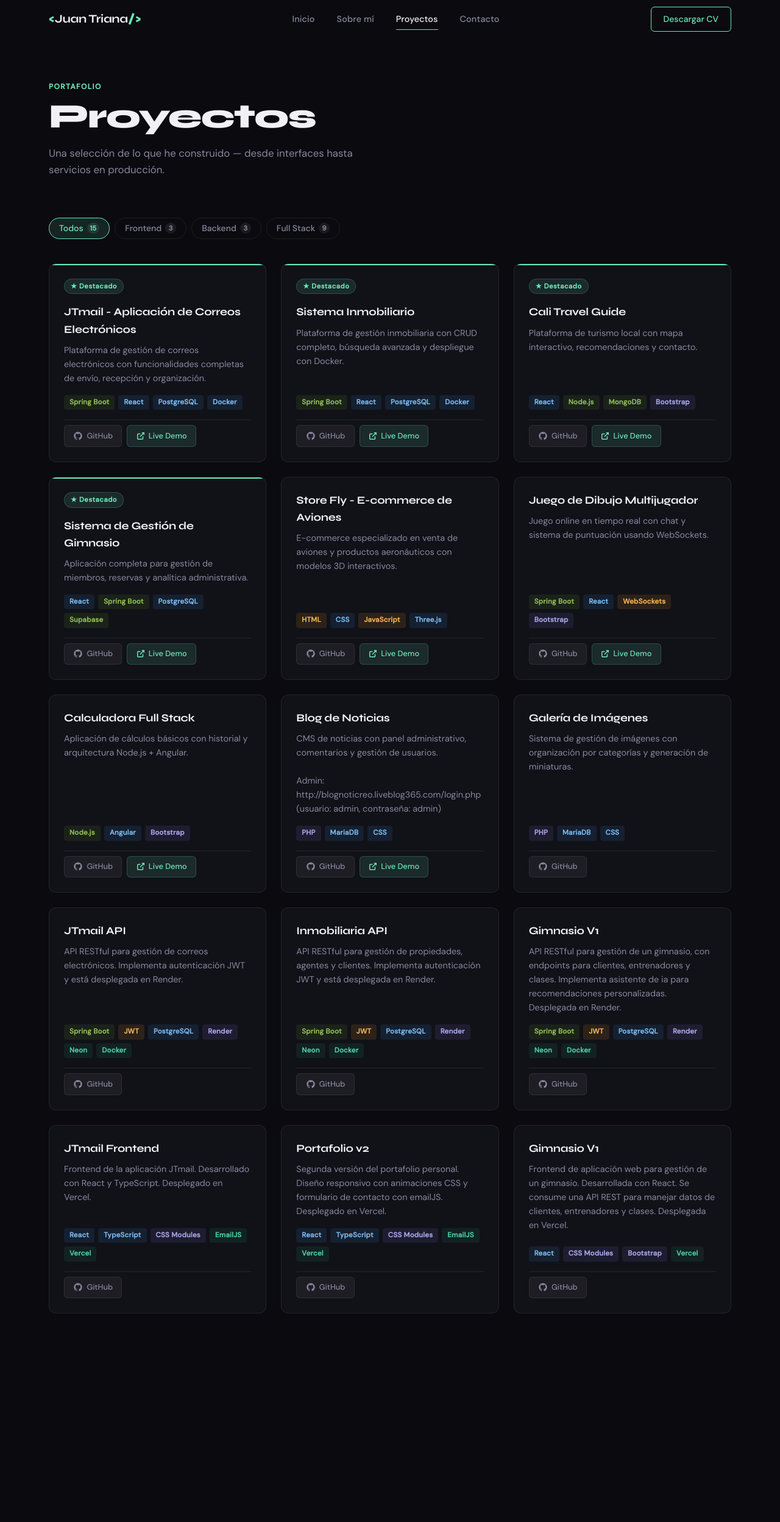
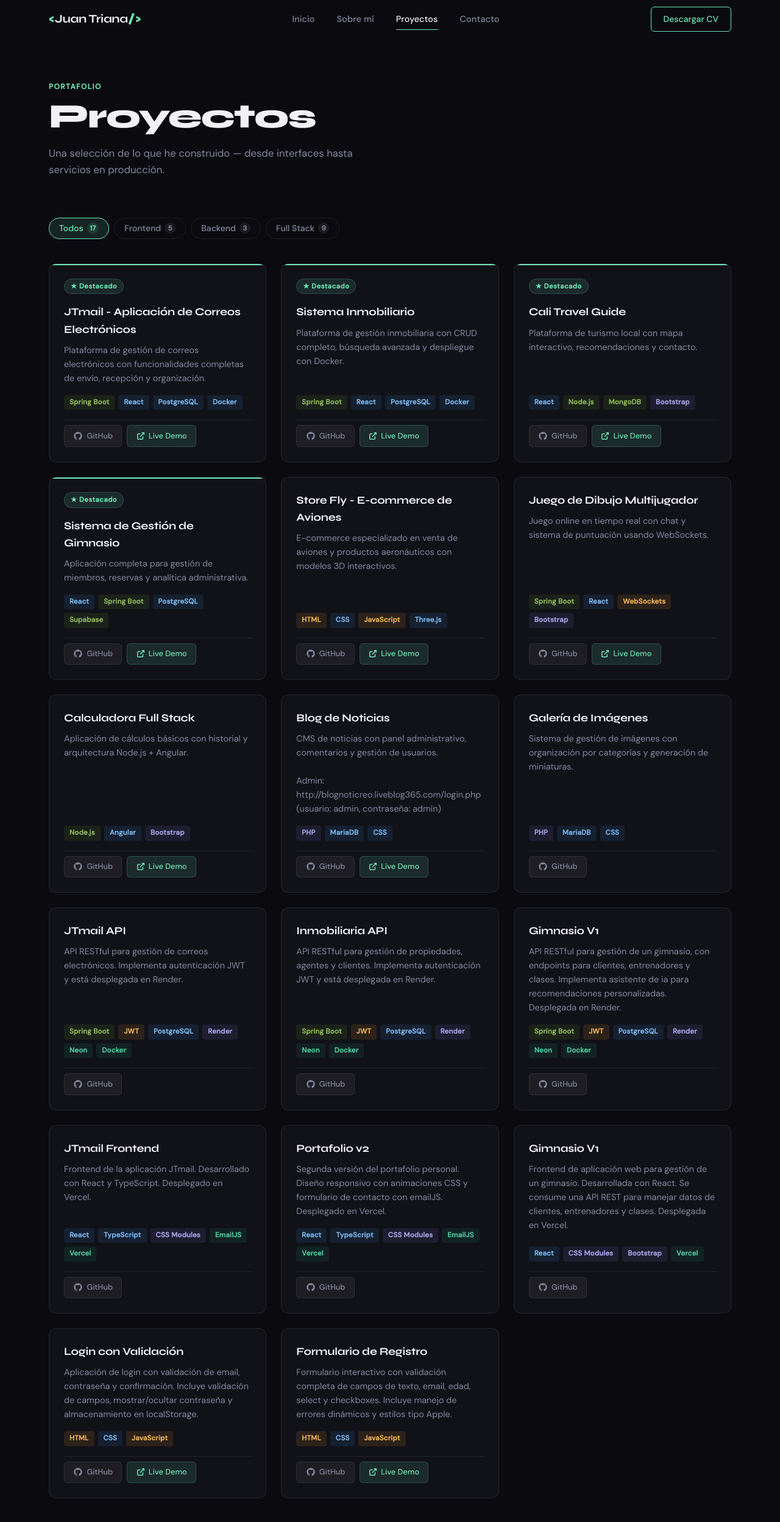
Before and after one commit to JuanTriana27/PortafolioJT, a React (Vite) app: page /projects in a window 1280 px wide. Shown: the top 2496 px of the page at 61% size. Before the commit the page ends 2218 px from the top, so only its background shows below. Built offline with nearby package versions, Linux system fonts and the light colour scheme.

Commit message:
Login y form en js - certificacion dev

```diff
--- a/src/pages/Projects/projects.data.ts
+++ b/src/pages/Projects/projects.data.ts
@@ -269,5 +269,36 @@ export const PROJECTS: Project[] = [
             { label: 'Vercel', color: 'teal' },
         ],
         githubUrl: 'https://github.com/JuanTriana27/frontend-fitbooker',
+    },
+
+    {
+        id: 'login-js',
+        title: 'Login con Validación',
+        description:
+            'Aplicación de login con validación de email, contraseña y confirmación. Incluye validación de campos, mostrar/ocultar contraseña y almacenamiento en localStorage.',
+        category: 'frontend',
+        tags: [
+            { label: 'HTML', color: 'amber' },
+            { label: 'CSS', color: 'blue' },
+            { label: 'JavaScript', color: 'amber' },
+        ],
+        githubUrl: 'https://github.com/JuanTriana27/LoginJS',
+        demoUrl: 'https://login-js-tan.vercel.app/',
+    },
+
+    {
+        id: 'formulario-js',
+        title: 'Formulario de Registro',
+        description:
+            'Formulario interactivo con validación completa de campos de texto, email, edad, select y checkboxes. Incluye manejo de errores dinámicos y estilos tipo Apple.',
+        category: 'frontend',
+
+        tags: [
+            { label: 'HTML', color: 'amber' },
+            { label: 'CSS', color: 'blue' },
+            { label: 'JavaScript', color: 'amber' },
+        ],
+        githubUrl: 'https://github.com/JuanTriana27/FormularioJS',
+        demoUrl: 'https://formulario-js-ebon.vercel.app/',
     }
 ]
```
